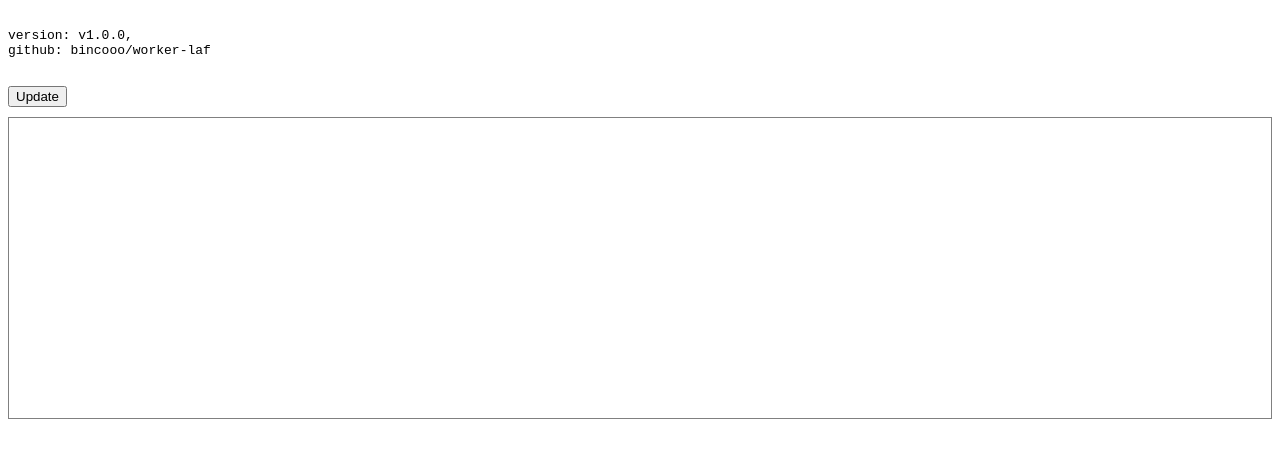
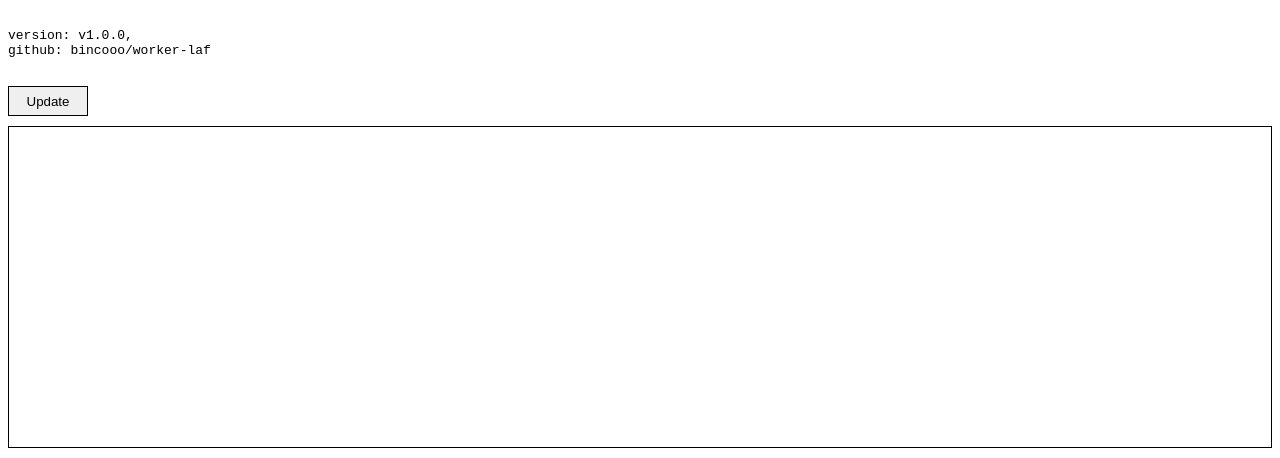
Before and after one commit to bincooo/laf, a website: page index.html in a window 1280 px wide. Drawn offline with Linux system fonts and the light colour scheme.

Commit message:
Update index.html

```diff
--- a/index.html
+++ b/index.html
@@ -12,9 +12,8 @@ version: v1.0.0,
 github: bincooo/worker-laf
     </code>
 </pre>
-<button onclick="javascript:update();">Update</button>
-<div id=code style="min-height: 300px; margin: 10px 0; border: 1px solid grey;">
-
+<button onclick="javascript:update();" style="border: 1px solid; height: 30px; width: 80px;">Update</button>
+<div id=code style='min-height: 300px; margin: 10px 0; border: 1px solid; padding: 10px; font-size: 14px; font-family: "Courier New";'>
 </div>
 <script type="text/javascript">
     function update() {
```
